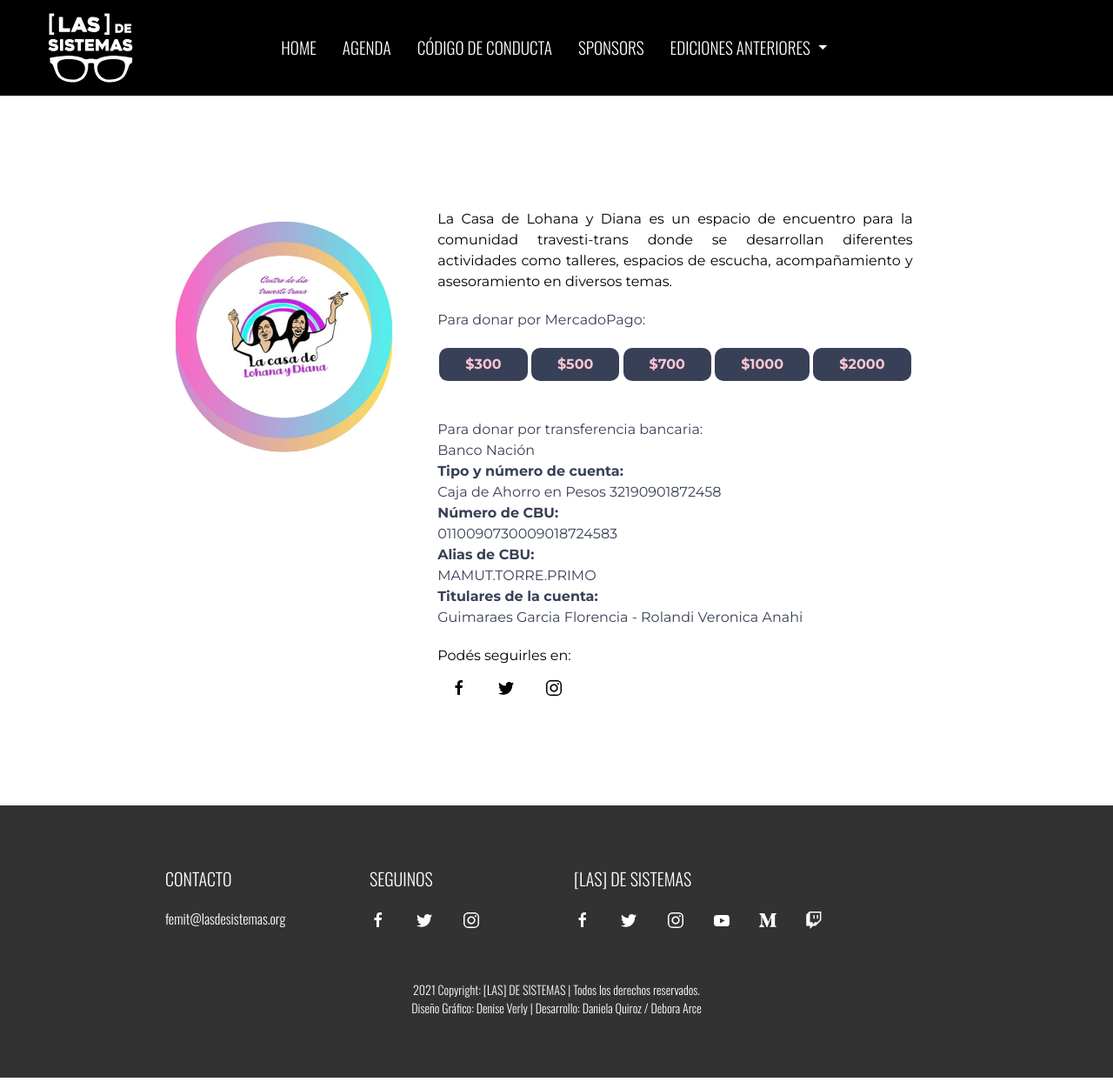
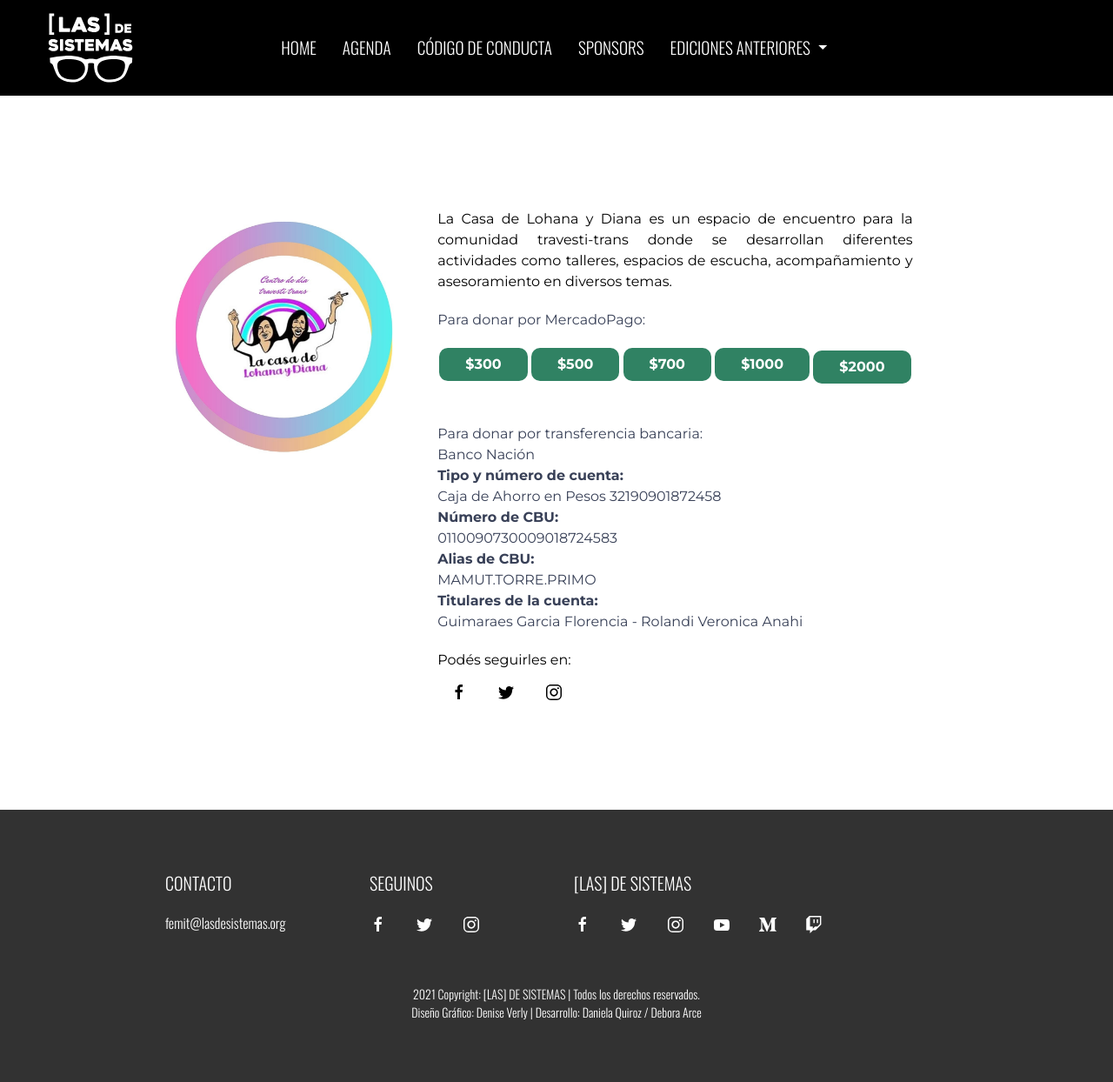
Before and after one commit to lasdesistemas/lds, a Jekyll site: the page built from donaciones.md, in a window 1280 px wide. Shown: the whole page at 87% size. Built offline with Jekyll 4.4.1, drawn with Linux system fonts in a browser that asks for light colours; nearby versions of some CDN libraries.

Commit message:
adding cfp link

```diff
--- a/_layouts/femit.html
+++ b/_layouts/femit.html
@@ -52,6 +52,11 @@
       <span class="uk-text-middle uk-h3 main-darker-f">
         ¡Próximamente novedades!
       </span>
+      <br/>
+      <br/>
+      <a class="uk-button button" href="https://t.co/Vy2vesBVKK" target="_blank">Postulá tu charla</a>
+      <br>
+      <span class="uk-h5">Tenés tiempo hasta el 13 de Junio</span>
       {% endif %} {% if conf.youtube %}
       <a href="{{ conf.youtube }}" target="_blank" class="uk-h4 purple-lighter"
         >¡Encontrá todas las charlas de {{conf.hashtag}} en YouTube!</a
--- a/_layouts/femit_donations.html
+++ b/_layouts/femit_donations.html
@@ -44,7 +44,7 @@
             <!-- Botones versión desktop -->
             <div class="uk-width-1-1@m uk-visible@m uk-text-center">
               <a
-                class="uk-button button-donation"
+                class="uk-button button"
                 href="https://mpago.la/1bpxbdz"
                 aria-label="Para donar 300 pesos por MercadoPago"
                 target="_blank"
@@ -52,7 +52,7 @@
                 $300
               </a>
               <a
-                class="uk-button button-donation"
+                class="uk-button button"
                 href="https://mpago.la/1Nqm44i"
                 aria-label="Para donar 500 pesos por MercadoPago"
                 target="_blank"
@@ -60,7 +60,7 @@
                 $500
               </a>
               <a
-                class="uk-button button-donation"
+                class="uk-button button"
                 href="https://mpago.la/1WSZ5Dd"
                 aria-label="Para donar 700 pesos por MercadoPago"
                 target="_blank"
@@ -68,7 +68,7 @@
                 $700
               </a>
               <a
-                class="uk-button button-donation"
+                class="uk-button button"
                 href="https://mpago.la/2Y1Hc2i"
                 aria-label="Para donar 1000 pesos por MercadoPago"
                 target="_blank"
@@ -76,7 +76,7 @@
                 $1000
               </a>
               <a
-                class="uk-button button-donation"
+                class="uk-button button"
                 href="https://mpago.la/2Hr6UYP"
                 aria-label="Para donar 2000 pesos por MercadoPago"
                 target="_blank"
@@ -99,7 +99,7 @@
                 $300
               </a>
               <a
-                class="uk-button button-donation uk-margin uk-width-1-1"
+                class="uk-button button uk-margin uk-width-1-1"
                 href="https://mpago.la/1Nqm44i"
                 aria-label="Para donar 500 pesos por MercadoPago"
                 target="_blank"
@@ -107,7 +107,7 @@
                 $500
               </a>
               <a
-                class="uk-button button-donation uk-margin uk-width-1-1"
+                class="uk-button button uk-margin uk-width-1-1"
                 href="https://mpago.la/1WSZ5Dd"
                 aria-label="Para donar 700 pesos por MercadoPago"
                 target="_blank"
@@ -115,7 +115,7 @@
                 $700
               </a>
               <a
-                class="uk-button button-donation uk-margin uk-width-1-1"
+                class="uk-button button uk-margin uk-width-1-1"
                 href="https://mpago.la/2Y1Hc2i"
                 aria-label="Para donar 1000 pesos por MercadoPago"
                 target="_blank"
@@ -123,7 +123,7 @@
                 $1000
               </a>
               <a
-                class="uk-button button-donation uk-margin uk-width-1-1"
+                class="uk-button button uk-margin uk-width-1-1"
                 href="https://mpago.la/2Hr6UYP"
                 aria-label="Para donar 2000 pesos por MercadoPago"
                 target="_blank"
--- a/_sass/_main.scss
+++ b/_sass/_main.scss
@@ -503,3 +503,23 @@
 .uk-open>.hide-accordion::before {
     background-image: url();
 }
+
+.agenda-title {
+  color: #772077;
+}
+
+.button {
+  background-color: $main-darker-f;
+  border-color: $main-darker-f;
+  border-radius: 10px;
+  font-size: medium;
+  font-weight: bold;
+  color: #fff;
+  margin-bottom: 5px;
+}
+
+.button:hover {
+  background-color: $main-light-f;
+  border-color: $main-light-f;
+  color: #384057;
+}
--- a/_sass/palettes/_femit2021.scss
+++ b/_sass/palettes/_femit2021.scss
@@ -8,22 +8,3 @@
 $agenda-sponsor: #384057;
 $agenda-talk: #902b8c;
 $agenda-line: #772077;
-
-.agenda-title {
-  color: #772077;
-}
-
-.button-donation {
-  background-color: #384057;
-  border-color: #384057;
-  border-radius: 10px;
-  font-size: medium;
-  font-weight: bold;
-  color: #fac5d2;
-}
-
-.button-donation:hover {
-  background-color: #fac5d2;
-  border-color: #fac5d2;
-  color: #384057;
-}
--- a/_sass/palettes/_femit2022.scss
+++ b/_sass/palettes/_femit2022.scss
@@ -8,22 +8,3 @@
 $agenda-sponsor: #b64c7d;
 $agenda-talk: #b64c7d;
 $agenda-line: #b64c7d;
-
-.agenda-title {
-  color: #b64c7d;
-}
-
-.button-donation {
-  background-color: #384057;
-  border-color: #384057;
-  border-radius: 10px;
-  font-size: medium;
-  font-weight: bold;
-  color: #fac5d2;
-}
-
-.button-donation:hover {
-  background-color: #fac5d2;
-  border-color: #fac5d2;
-  color: #384057;
-}
```
Also changed, not shown: other parts of _layouts/femit_donations.html (+1 -1 lines).
